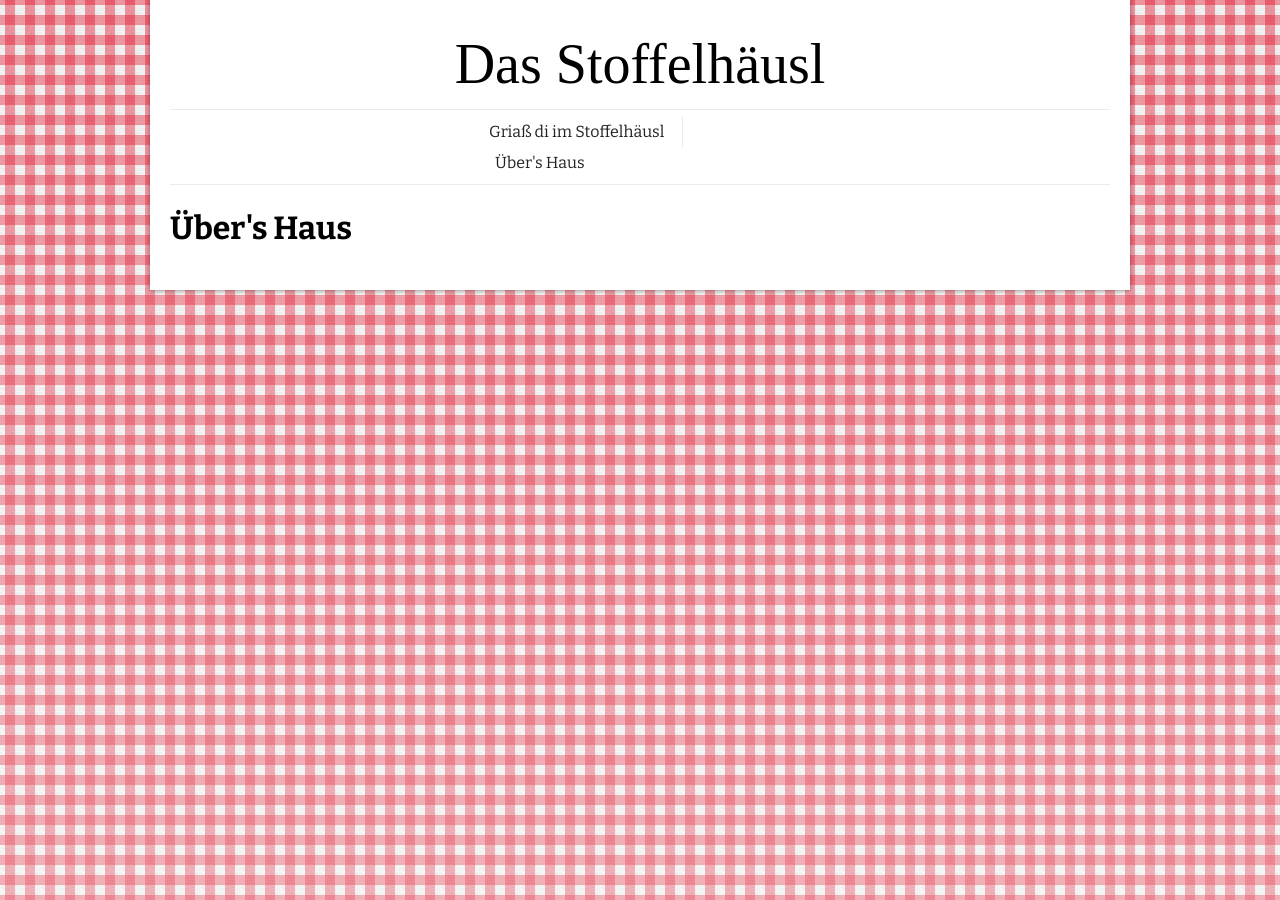
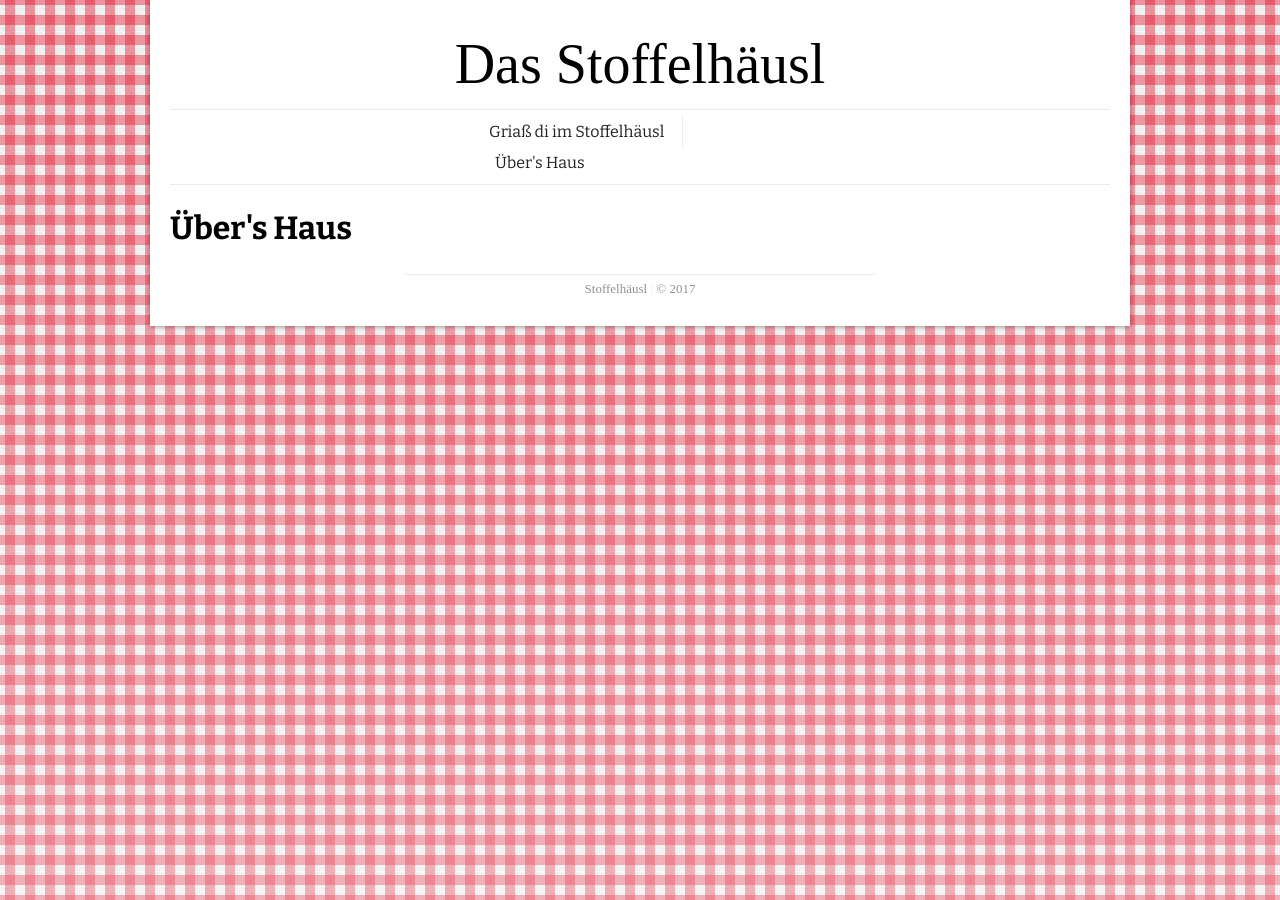
Before and after one commit to stoffelhaeusl/stoffelhaeusl.github.io, a Jekyll site: the page built from uebers-haus.md, in a window 1280 px wide. Built offline with Jekyll 4.4.1, drawn with Linux system fonts in a browser that asks for light colours; some web fonts are replaced.

Commit message:
Add footer.

```diff
--- /dev/null
+++ b/_includes/footer.html
@@ -0,0 +1,3 @@
+<footer>
+  <p class="siteinfo">Stoffelhäusl <span class="sep">|</span> © <span class="the-year">{{ site.time | date: '%Y' }}</span>
+</footer>
--- a/_layouts/default.html
+++ b/_layouts/default.html
@@ -6,4 +6,5 @@
     <div class="main">
       {{ content }}
     </div>
+    {% include footer.html %}
   </div>
```
